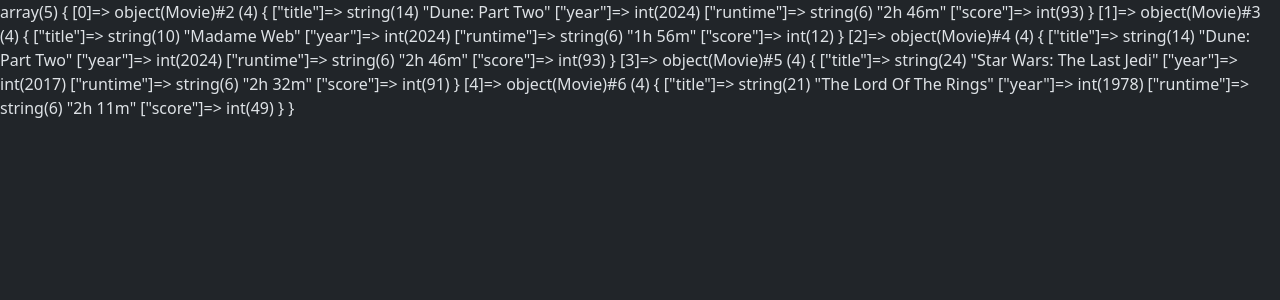
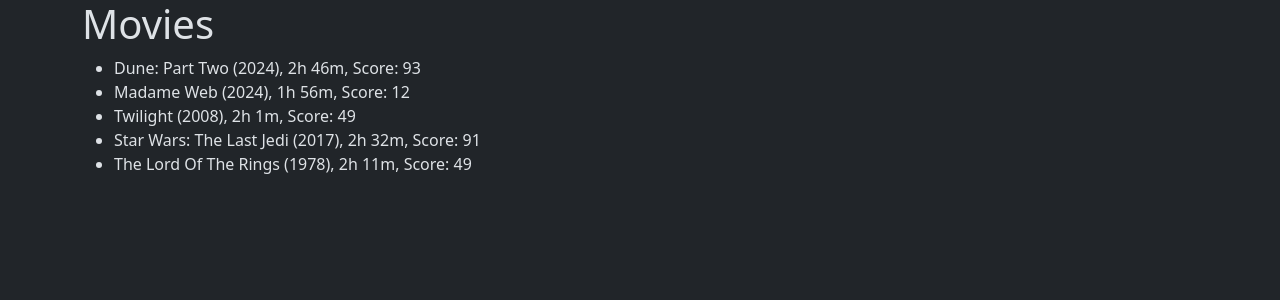
Before and after one commit to MLaz95/php-oop-1, a PHP site: page / in a window 1280 px wide. Shown: the top 300 px of the page. Run offline with PHP 8.4, Linux system fonts and the light colour scheme.

Commit message:
aggiunto un metodo e stampato informazioni a schermo

```diff
--- a/index.php
+++ b/index.php
@@ -36,17 +36,21 @@ class Movie {
         $this->score = $_score;
     }
 
+    public function getFullData(){
+        return $this->title . ' (' . $this->year . '), ' . $this->runtime . ', Score: ' . $this->score;
+    }
+
 }
 
 $movies = [
     new Movie('Dune: Part Two', 2024, '2h 46m', 93),
     new Movie('Madame Web', 2024, '1h 56m', 12),
-    new Movie('Dune: Part Two', 2024, '2h 46m', 93),
+    new Movie('Twilight', 2008, '2h 1m', 49),
     new Movie('Star Wars: The Last Jedi', 2017, '2h 32m', 91),
     new Movie('The Lord Of The Rings', 1978, '2h 11m', 49),
 ];
 
-var_dump($movies);
+// var_dump($movies);
 
 
 ?>
@@ -55,6 +59,17 @@ var_dump($movies);
 
 <body data-bs-theme="dark">
 
+    <div class="container">
+        <h1>Movies</h1>
+        <ul>
+            <?php
+                foreach($movies as $movie){
+                    echo "<li>" . $movie->getFullData() . "</li>";
+                }
+            ?>
+        </ul>
+    </div>
+
 
     <!-- bootstrap -->
     <script src="https://cdn.jsdelivr.net/npm/bootstrap@5.3.3/dist/js/bootstrap.bundle.min.js" integrity="sha384-YvpcrYf0tY3lHB60NNkmXc5s9fDVZLESaAA55NDzOxhy9GkcIdslK1eN7N6jIeHz" crossorigin="anonymous"></script>
```
